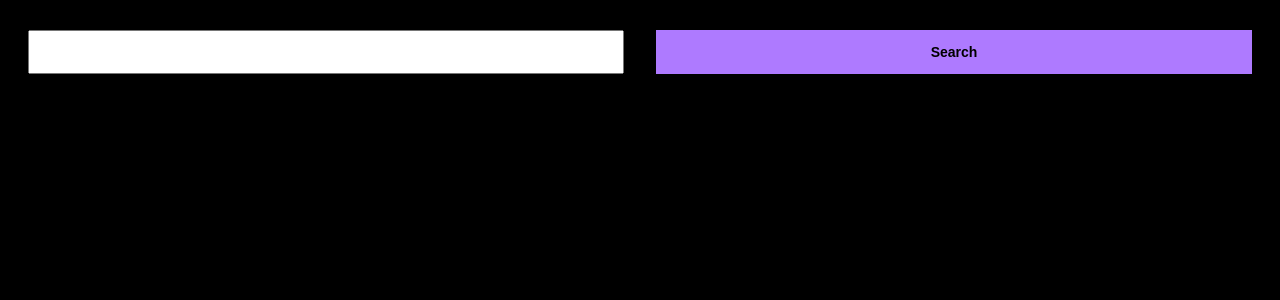
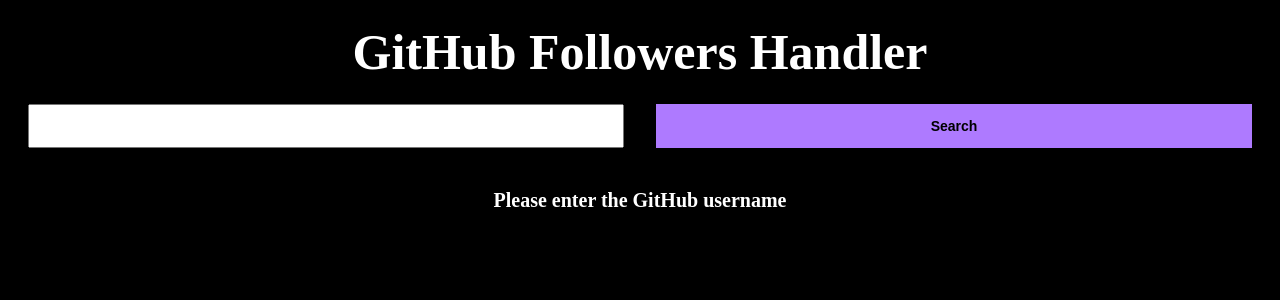
Before and after one commit to Ho-oDiNi/GitHandler, an Angular app in the folder git-handler-app/: page / in a window 1280 px wide. Shown: the top 300 px of the page. Built offline with nearby package versions, Linux system fonts and the light colour scheme.

Commit message:
feat: add tips

```diff
--- a/git-handler-app/src/app/app.component.css
+++ b/git-handler-app/src/app/app.component.css
@@ -18,3 +18,21 @@
     line-height: 24px;
     cursor:pointer;
 }
+
+.null-string{
+    margin: 40px auto 40px auto;
+    text-align: center;
+    color: var(--white-color);
+    font-weight: 700;
+    font-size: 20px;
+    line-height: 24px;
+}
+
+.main_title{
+    margin: 40px auto 40px auto;
+    text-align: center;
+    color: var(--white-color);
+    font-weight: 700;
+    font-size: 50px;
+    line-height: 24px;
+}
--- a/git-handler-app/src/app/app.component.html
+++ b/git-handler-app/src/app/app.component.html
@@ -1,4 +1,6 @@
-
+<div class = "main_title">
+  GitHub Followers Handler
+</div>
 
 <div class="input-form">
   <input type="text" class="input-form__input"  [(ngModel)] = "user_name" >
@@ -12,4 +14,8 @@
     [profile]  = "profile"
     ></app-git-card>
   }
+  @if(showHint)
+  {
+    <p class="null-string"> {{Hint}}  </p>
+  }
 </div>
--- a/git-handler-app/src/app/app.component.ts
+++ b/git-handler-app/src/app/app.component.ts
@@ -16,17 +16,35 @@
 export class AppComponent {
 
   user_name: string = "";
+  showHint: boolean = true;
+  Hint: string = "Please enter the GitHub username";
 
   gitProfileService = inject(GitProfileService)
   profiles: GitProfile[] = []
 
+  getGitCards = () => {
+    if (this.user_name == "") {
+      this.profiles = [];
+      this.showHint = true;
+      this.Hint = "Please enter the GitHub username";
+      return;
+    }
 
-  getGitCards = () => {
-    console.log(this.user_name);
     this.gitProfileService.getGitProfile(this.user_name)
     .subscribe(val => {
       this.profiles = val
     })
+    this.showHint = false;
+    this.user_name == ""
+
+    setTimeout(() => {
+      if (this.profiles.length == 0)
+        {
+          this.showHint = true;
+          this.Hint = "Username Not Found";
+        }
+    }, 500);
   }
 
+
 }
--- a/git-handler-app/src/app/common-ui/git-card/git-card.component.ts
+++ b/git-handler-app/src/app/common-ui/git-card/git-card.component.ts
@@ -10,5 +10,5 @@
   styleUrl: './git-card.component.css'
 })
 export class GitCardComponent {
-  @Input() profile!: GitProfile;
+  @Input() profile?: GitProfile;
 }
--- a/git-handler-app/src/app/data/interfaces/git-profile.interface.ts
+++ b/git-handler-app/src/app/data/interfaces/git-profile.interface.ts
@@ -1,6 +1,7 @@
 export interface GitProfile {
     login: string,
     id: number,
+    status: number,
     node_id: string,
     avatar_url: string,
     gravatar_id: string,
--- a/git-handler-app/src/app/data/services/git-profile.service.ts
+++ b/git-handler-app/src/app/data/services/git-profile.service.ts
@@ -10,6 +10,6 @@
   http: HttpClient = inject(HttpClient)
 
   getGitProfile(user_name: string){
-    return this.http.get<GitProfile[]>(`http://api.github.com/users/${user_name}/followers`) //  !!! Change google to <user_name>
+    return this.http.get<GitProfile[]>(`http://api.github.com/users/${user_name}/followers`)
   }
 }
```
